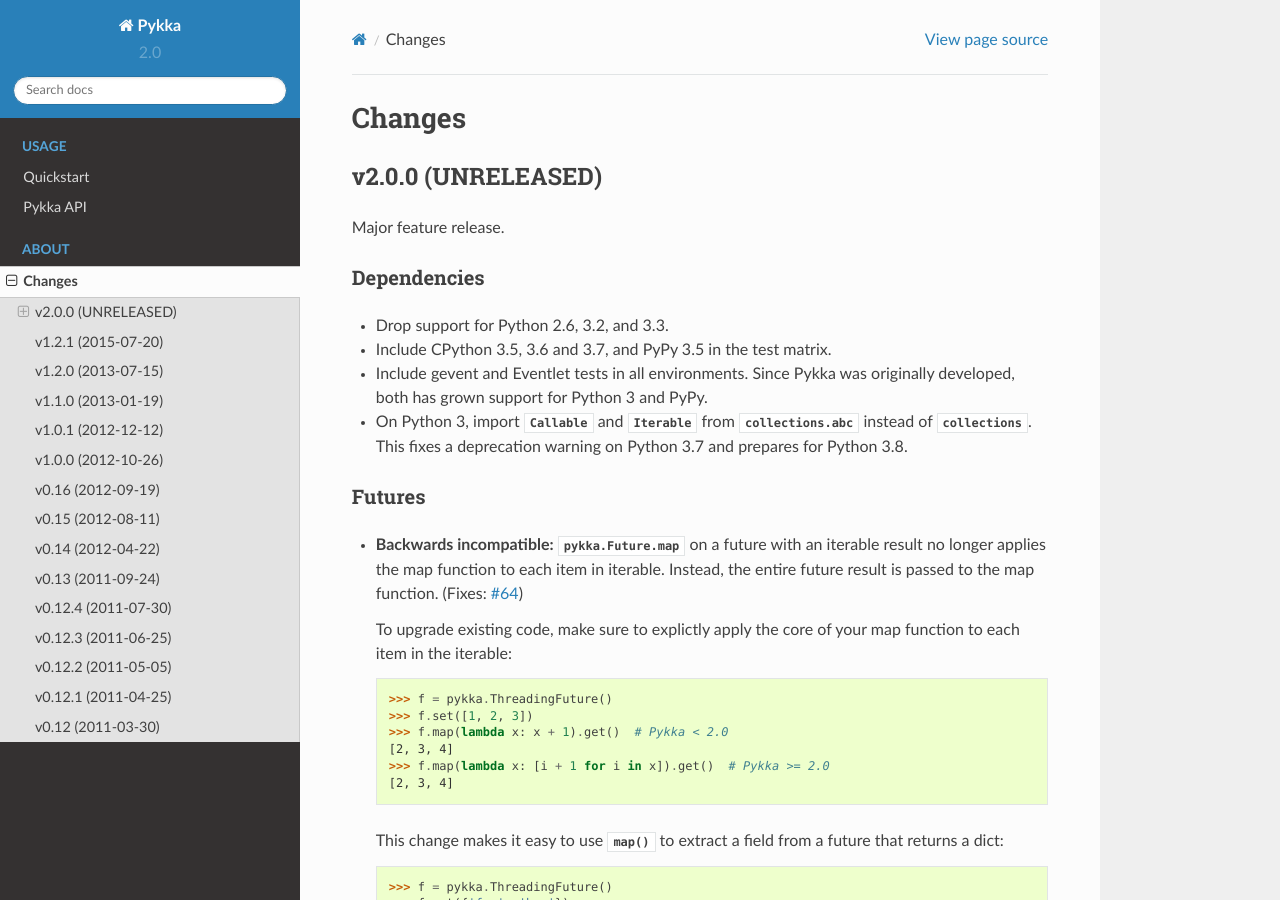
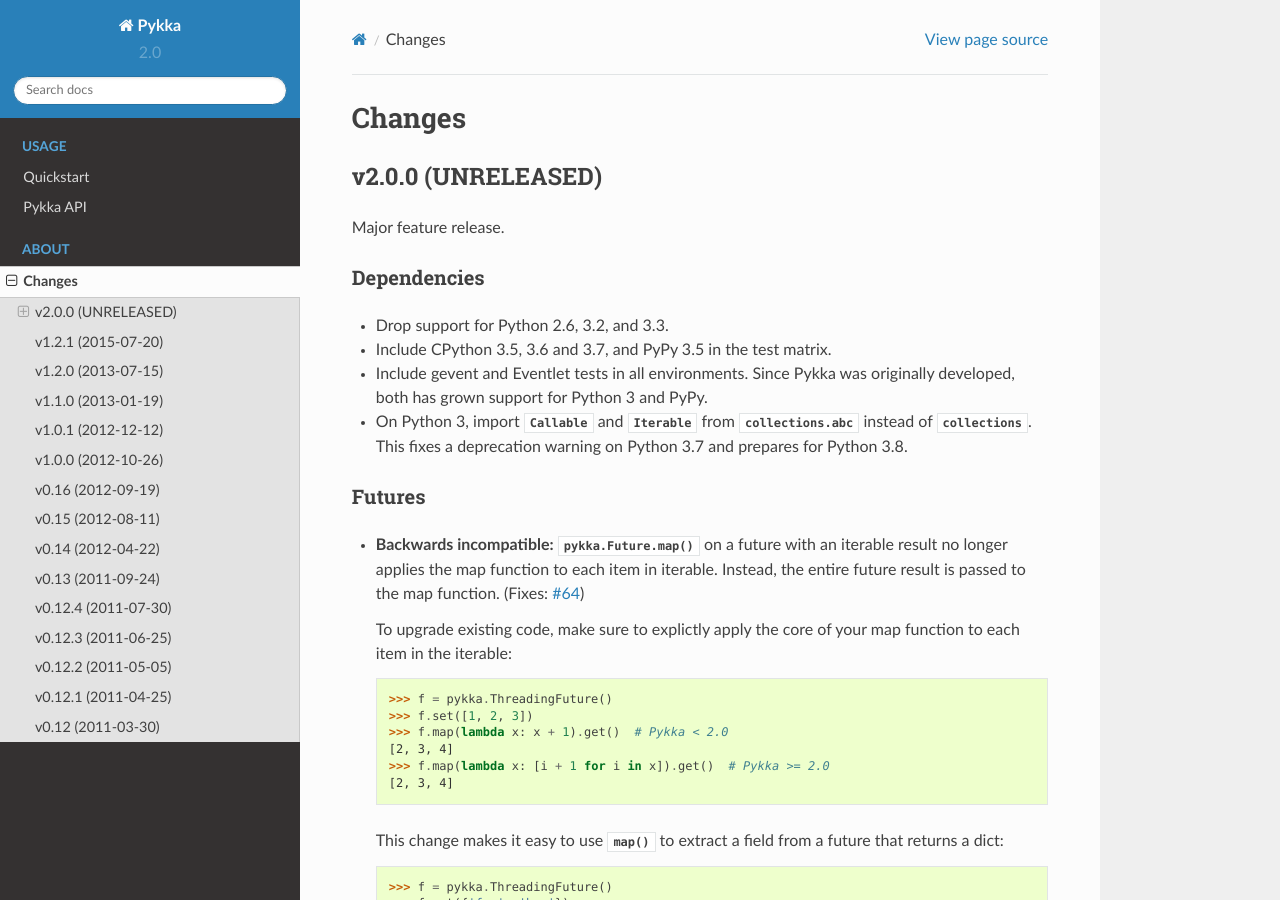
Before and after one commit to jodal/pykka, a Sphinx documentation site: the page built from docs/changes.rst, in a window 1280 px wide and 900 px high. Built offline with Sphinx 7.4.7 and the Read the Docs theme 2.0.0, drawn with Linux system fonts in a browser that asks for light colours; some of the changed lines change nothing that is shown.

Commit message:
docs: Fix reference

```diff
--- a/docs/changes.rst
+++ b/docs/changes.rst
@@ -24,7 +24,7 @@
 Futures
 -------
 
-- **Backwards incompatible:** :class:`pykka.Future.map` on a future with an
+- **Backwards incompatible:** :meth:`pykka.Future.map` on a future with an
   iterable result no longer applies the map function to each item in iterable.
   Instead, the entire future result is passed to the map function. (Fixes:
   :issue:`64`)
```
